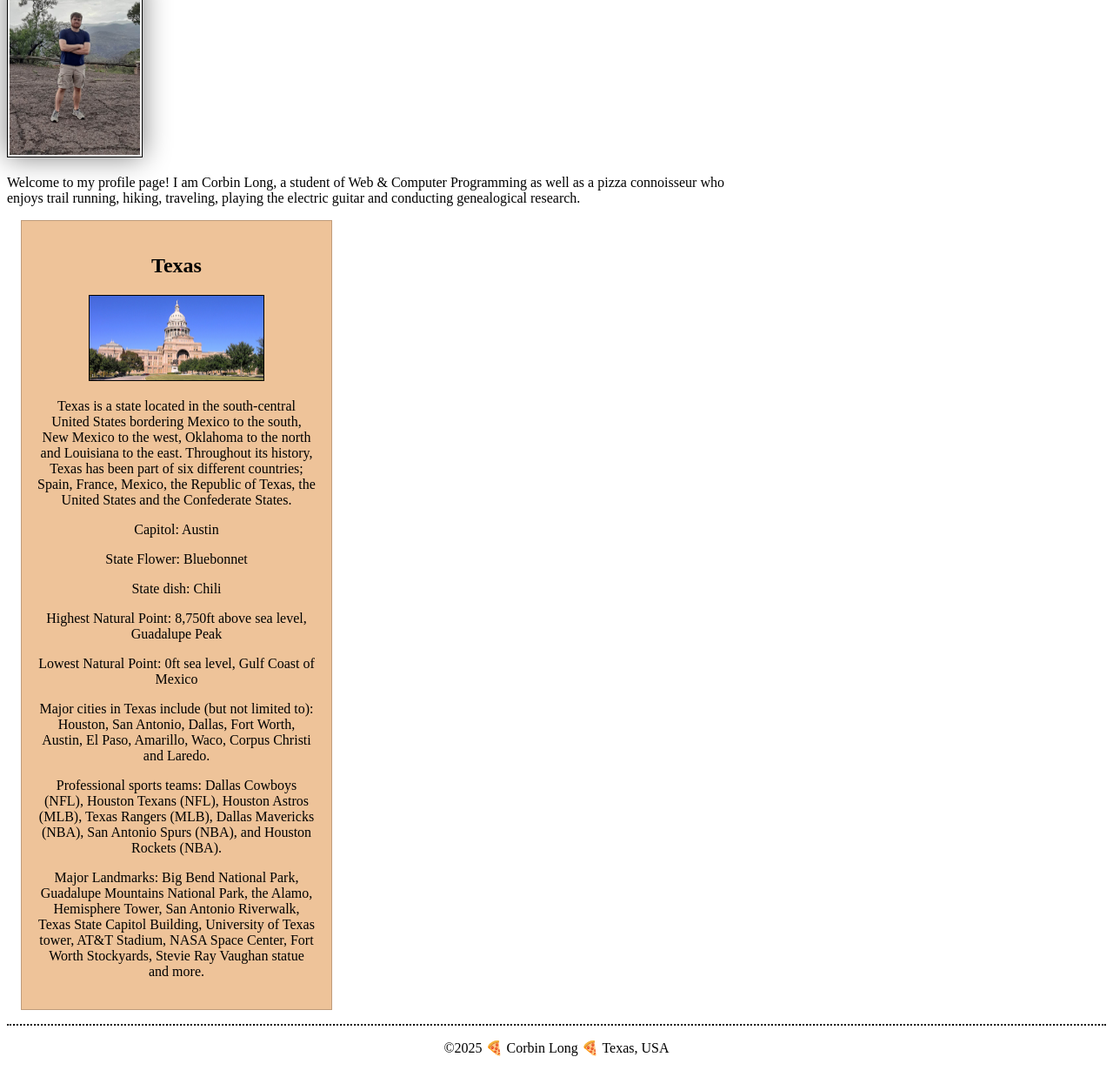
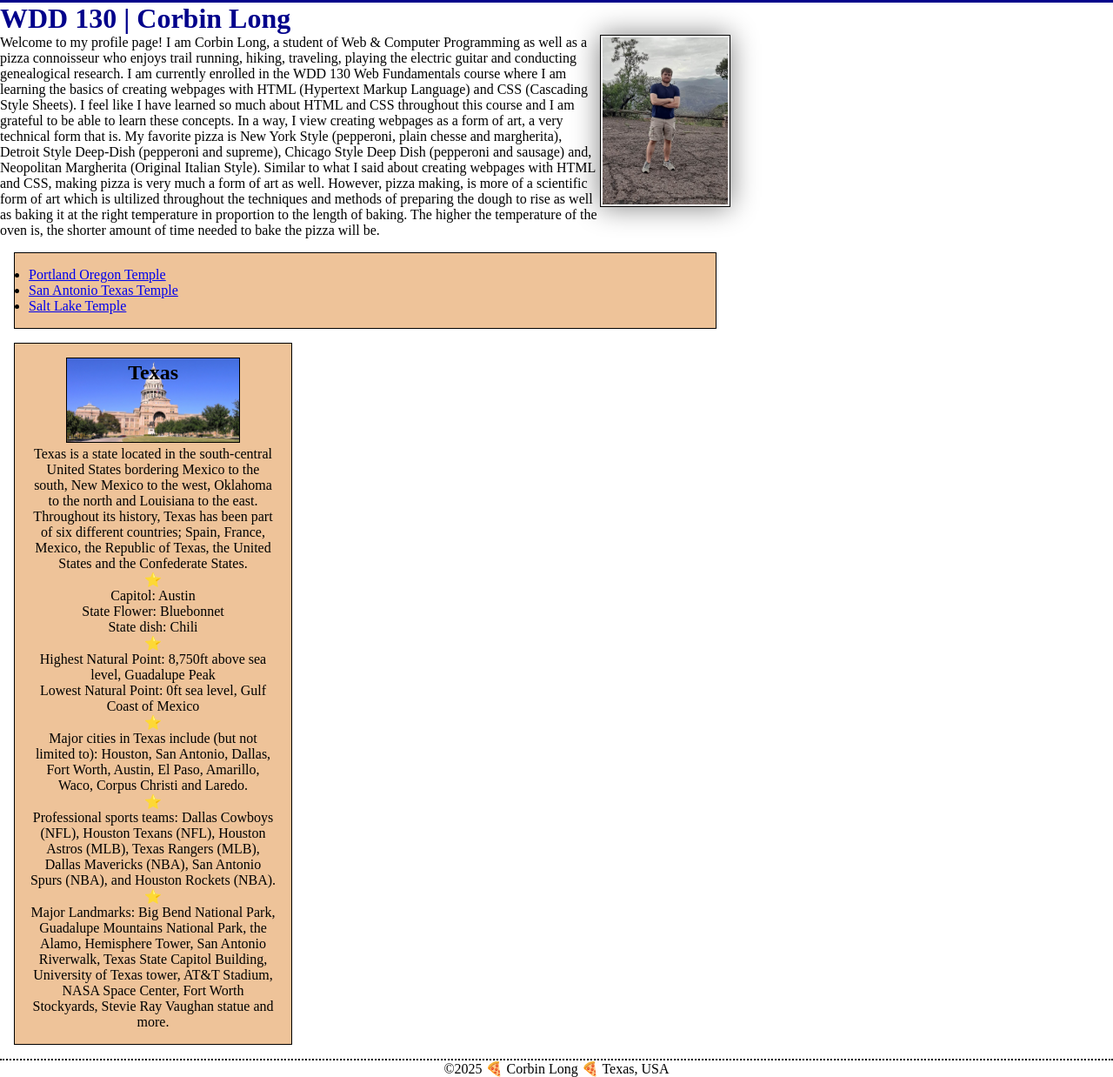
Before and after one commit to Des-Tex06/wdd130, a plain HTML site: page index.html in a window 1280 px wide. Shown: the part 249-1487 px from the top of the page at 87% size. Drawn offline with Linux system fonts and the light colour scheme.

Commit message:
Class Selector ".box" added to  ul and aside elements as well as stars inserted in between text paragraphs within aside element.

```diff
--- a/index.html
+++ b/index.html
@@ -1,5 +1,5 @@
 <!DOCTYPE html>
-<html lang="en">
+<html lang="en-US">
 
 <head>
     <meta charset="UTF-8">
@@ -16,36 +16,78 @@
         <nav>
             <a href="#">Home</a>
             <a href="wwr/">Rafting Website</a>
+            <a href="https://www.linkedin.com/">LinkedIn</a>
+            <a href="https://www.facebook.com/">Facebook</a>
         </nav>
     </header>
     <main>
         <h1>WDD 130 | Corbin Long</h1>
         <img src="images/profile.jpg" alt="Welcome to my profile page! I am Corbin Long..." width="200">
-        <p>Welcome to my profile page! I am Corbin Long, a student of Web & Computer Programming as well as a pizza
+        <p>Welcome to my profile page! I am Corbin Long, a student of Web & Computer Programming as well as a
+            pizza
             connoisseur who enjoys trail
             running, hiking,
-            traveling, playing the electric guitar and conducting genealogical research.
+            traveling, playing the electric guitar and conducting genealogical research. I am currently enrolled
+            in the
+            WDD 130 Web Fundamentals course where I am learning the basics of creating webpages with HTML (Hypertext
+            Markup
+            Language) and CSS (Cascading Style Sheets). I feel like I have learned so much about HTML and CSS
+            throughout
+            this course and I am grateful to be able to learn these concepts. In a way, I view
+            creating
+            webpages as a form of art, a very technical form that is. My favorite
+            pizza is New York Style (pepperoni, plain chesse and margherita), Detroit Style Deep-Dish (pepperoni
+            and
+            supreme), Chicago Style Deep Dish (pepperoni and sausage) and, Neopolitan Margherita (Original Italian
+            Style).
+            Similar to what I said about creating webpages with HTML and CSS, making pizza is very much a form of art as
+            well.
+            However, pizza making, is more of a scientific form of art which is ultilized throughout the techniques and
+            methods of preparing the dough to rise as well as baking it at the right temperature in proportion to the
+            length of baking. The higher the temperature of the oven is, the shorter amount of time needed to bake the
+            pizza will be.
+
+
         </p>
+        <ul class="box">
+            <li><a href="https://www.churchofjesuschrist.org/temples/details/portland-oregon-temple?lang=eng"
+                    target="_blank">Portland Oregon Temple</a></li>
+            <li><a href="https://www.churchofjesuschrist.org/temples/details/san-antonio-texas-temple?lang=eng"
+                    target="_blank">San Antonio Texas Temple</a>
+            </li>
+            <li><a href="https://www.churchofjesuschrist.org/temples/details/salt-lake-temple?lang=eng"
+                    target="_blank">Salt Lake Temple</a></li>
+        </ul>
     </main>
-    <aside>
+    <aside class="box">
         <h2>Texas</h2>
         <img src="images/texas-st-cap-bldg.small.jpg" alt="Texas State Capitol Building">
-        <p>Texas is a state located in the south-central United States bordering Mexico to the south, New Mexico to the
-            west, Oklahoma to the north and Louisiana to the east. Throughout its history, Texas has been part of six
+        <p>Texas is a state located in the south-central United States bordering Mexico to the south, New Mexico
+            to the
+            west, Oklahoma to the north and Louisiana to the east. Throughout its history, Texas has been part
+            of six
             different countries; Spain, France, Mexico, the Republic
             of Texas, the United States and the Confederate States.</p>
+        <p>⭐</p>
         <p>Capitol: Austin</p>
         <p>State Flower: Bluebonnet</p>
         <p>State dish: Chili</p>
+        <p>⭐</p>
         <p>Highest Natural Point: 8,750ft above sea level, Guadalupe Peak</p>
         <p>Lowest Natural Point: 0ft sea level, Gulf Coast of Mexico</p>
-        <p>Major cities in Texas include (but not limited to): Houston, San Antonio, Dallas, Fort Worth, Austin, El
+        <p>⭐</p>
+        <p>Major cities in Texas include (but not limited to): Houston, San Antonio, Dallas, Fort Worth, Austin,
+            El
             Paso, Amarillo, Waco, Corpus Christi and Laredo.</p>
+        <p>⭐</p>
         <p>Professional sports teams: Dallas Cowboys (NFL), Houston Texans (NFL), Houston Astros (MLB), Texas
             Rangers
             (MLB), Dallas Mavericks (NBA), San Antonio Spurs (NBA), and Houston Rockets (NBA).</p>
-        <p>Major Landmarks: Big Bend National Park, Guadalupe Mountains National Park, the Alamo, Hemisphere Tower, San
-            Antonio Riverwalk, Texas State Capitol Building, University of Texas tower, AT&T Stadium, NASA Space Center,
+        <p>⭐</p>
+        <p>Major Landmarks: Big Bend National Park, Guadalupe Mountains National Park, the Alamo, Hemisphere
+            Tower, San
+            Antonio Riverwalk, Texas State Capitol Building, University of Texas tower, AT&T Stadium, NASA Space
+            Center,
             Fort Worth Stockyards, Stevie Ray Vaughan statue and more.</p>
     </aside>
     <footer>
--- a/styles/styles.css
+++ b/styles/styles.css
@@ -1,6 +1,13 @@
+* {
+    margin: 0;
+    padding: 0;
+    box-sizing: border-box;
+}
+
+
 :root {
     --navigation-heading-color: darkblue;
-    --aside-color: rgb(238, 195, 153);
+    --box-color: rgb(238, 195, 153);
     --image-border: 1px solid black;
 }
 
@@ -30,6 +37,7 @@ main img {
     border: var(--image-border);
     padding: 2px;
     box-shadow: 0 0 30px gray;
+    float: right;
 }
 
 aside {
@@ -37,10 +45,17 @@ aside {
     margin: 1rem;
     border: 1px solid rgb(0 0 0 / 0.2);
     padding: 18px;
-    background-color: var(--aside-color);
+    background-color: var(--box-color);
     color: black;
     text-align: center;
+    position: relative;
 
+}
+
+aside h2 {
+    position: absolute;
+    top: 20px;
+    right: 130px;
 }
 
 aside img {
@@ -58,3 +73,13 @@ footer {
     text-align: center;
     margin-top: 1rem;
 }
+
+/* Class Selectors  */
+
+.box {
+    margin: 1rem;
+    border: var(--image-border);
+    padding: 1rem;
+    background-color: var(--box-color);
+    color: black;
+}
```
